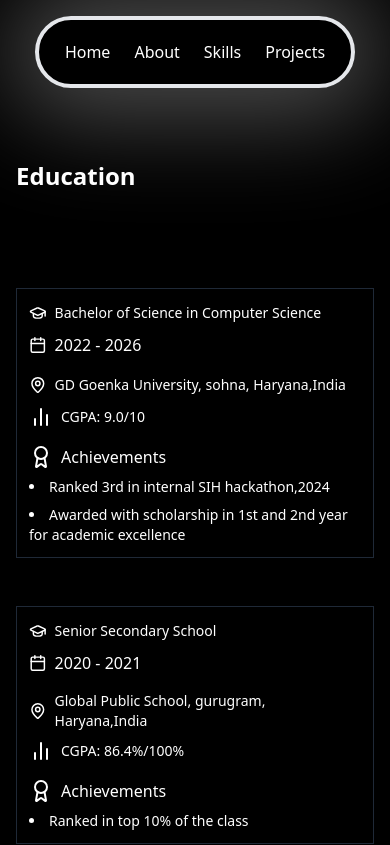
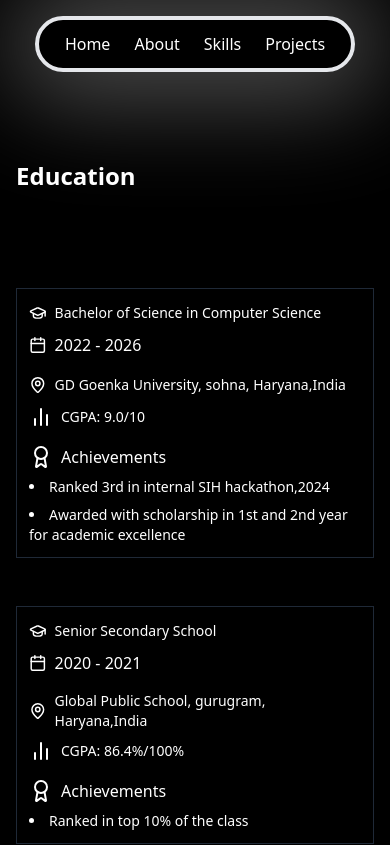
Before and after one commit to ujalasingh904/Portfolio, a Next.js app: page /education in a window 390 px wide. Shown: the top 845 px of the page. Built offline with nearby package versions, Linux system fonts and the light colour scheme.

Commit message:
Refactor layout.tsx to update padding in the navbar content

```diff
--- a/app/(navbar content)/layout.tsx
+++ b/app/(navbar content)/layout.tsx
@@ -10,7 +10,7 @@ export default function RootLayout({
     return (
         <main>
             <div data-aos="fade-down" className="w-full flex justify-center fixed top-0 p-4 md:p-6 z-[1000] text-white">
-                <div className="max-w-[20rem] sm:max-w-[30rem] mx-auto flex justify-center  border-4 rounded-full p-5 px-7 shadow-3xl backdrop-blur-xl">
+                <div className="max-w-[20rem] sm:max-w-[30rem] mx-auto flex justify-center  border-4 rounded-full p-3 md:p-5 px-7 shadow-3xl backdrop-blur-xl">
                     <ul className="flex space-x-6">
                         <li className="relative group new">
                             <Link href="/">Home</Link>
```
